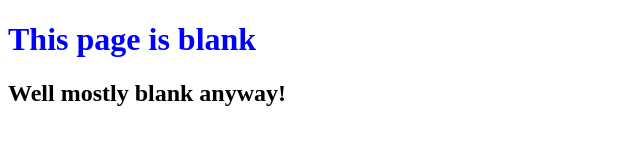
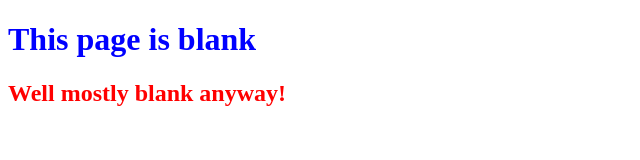
Before and after one commit to bufiku/0main_openSAP_repo, a plain HTML site: page index.html in a window 1280 px wide. Shown: the whole page, without its empty margins (0-640 px from the left). Drawn offline with Linux system fonts and the light colour scheme.

Commit message:
Second header to color red

```diff
--- a/index.html
+++ b/index.html
@@ -6,6 +6,6 @@
 	</head>
 	<body>
 		<h1 style = "color: blue"> This page is blank</h1>
-		<h2> Well mostly blank anyway!</h2>
+		<h2 style = "color: red"> Well mostly blank anyway!</h2>
 	</body>
 </html>
```
